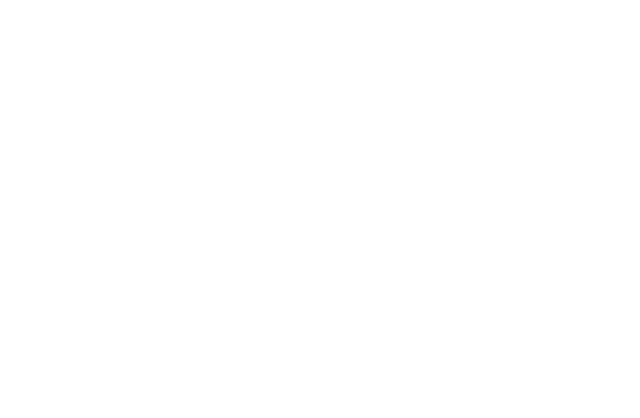
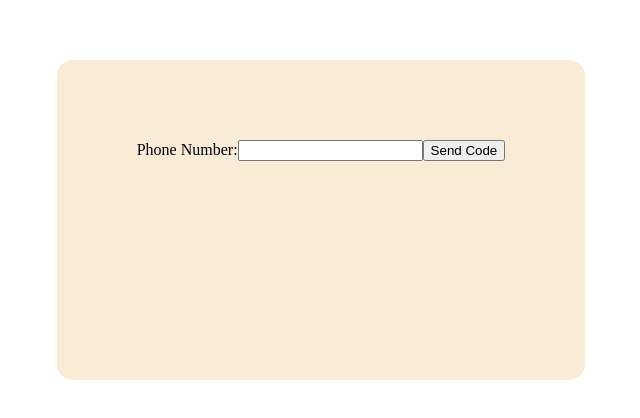
Before and after one commit to bukhtyarhaider/Airblink, a React (Vite) app: page / in a window 1280 px wide. Shown: the part 188-606 px from the top of the page, without its empty margins (327-967 px from the left). Built offline with nearby package versions, Linux system fonts and the light colour scheme.

Commit message:
integrate Login container

```diff
--- /dev/null
+++ b/src/App.css
@@ -0,0 +1,4 @@
+.container {
+  height: 100vh;
+  width: 100vw;
+}
--- a/src/App.jsx
+++ b/src/App.jsx
@@ -1,5 +1,11 @@
+import "./App.css";
+import { Login } from "./container/Login";
 function App() {
-  return <></>;
+  return (
+    <div className="container">
+      <Login />
+    </div>
+  );
 }
 
 export default App;
```
